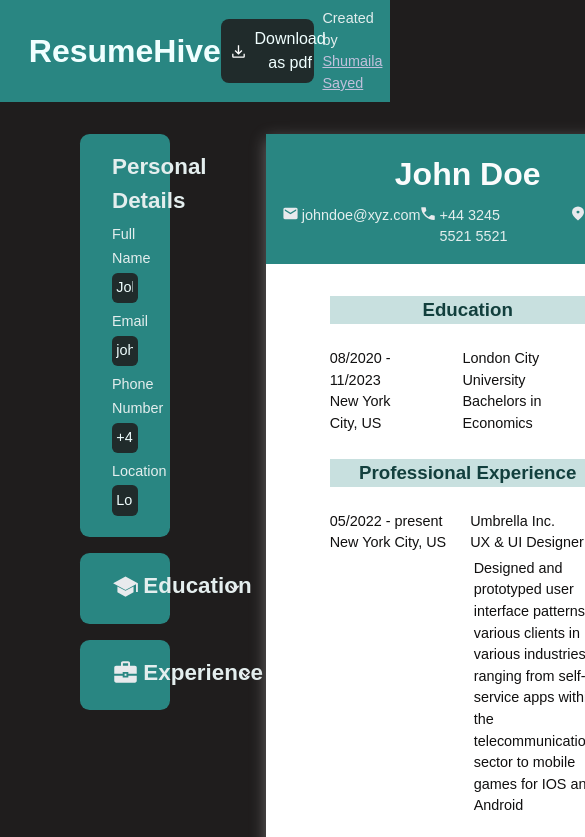
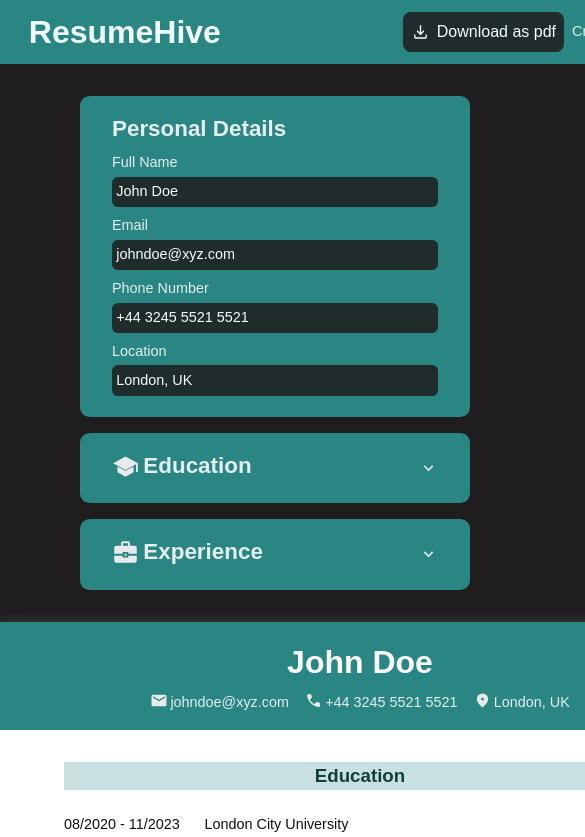
Before and after one commit to Shumaila-sayed/ResumeHive, a React (Vite) app: page / in a window 390 px wide. Shown: the top 837 px of the page, 585 px wide, since content can reach past the window. Built offline with nearby package versions, Linux system fonts and the light colour scheme; a web font is replaced by a local one.

Commit message:
Make responsive for mobile

```diff
--- a/src/styles/App.css
+++ b/src/styles/App.css
@@ -3,3 +3,9 @@
     margin-top: 2em;
     gap: 2em;
 }
+
+@media screen and (max-width: 480px) {
+    .main {
+        flex-direction: column;
+    }
+}
--- a/src/styles/Details.css
+++ b/src/styles/Details.css
@@ -57,3 +57,9 @@ h2 {
     margin:  0.8em auto 0 auto;
     font-size: 0.9em;
 }
+
+@media screen and (max-width: 480px) {
+    .card {
+        width: 100vw;
+    }
+}
--- a/src/styles/Header.css
+++ b/src/styles/Header.css
@@ -45,3 +45,10 @@ a {
 a:hover {
     color: rgb(149, 149, 248);
 }
+
+
+@media screen and (max-width: 480px) {
+    .header {
+        width: 200vw;
+    }
+}
--- a/src/styles/Resume.css
+++ b/src/styles/Resume.css
@@ -52,3 +52,10 @@ h3 {
     margin-left: 10em;
     margin-top: -1.4em;
 }
+
+
+@media screen and (max-width: 480px) {
+    .resume-container {
+        margin: auto;
+    }
+}
```
